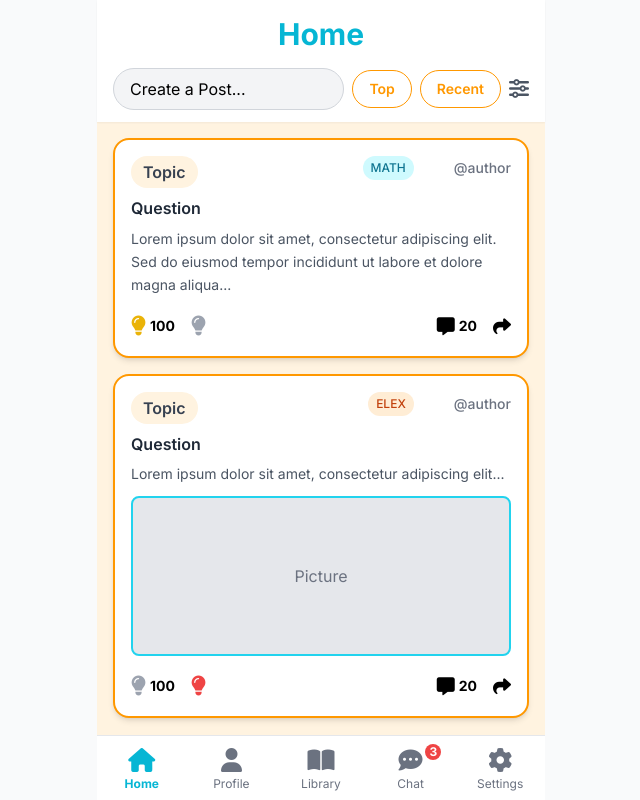
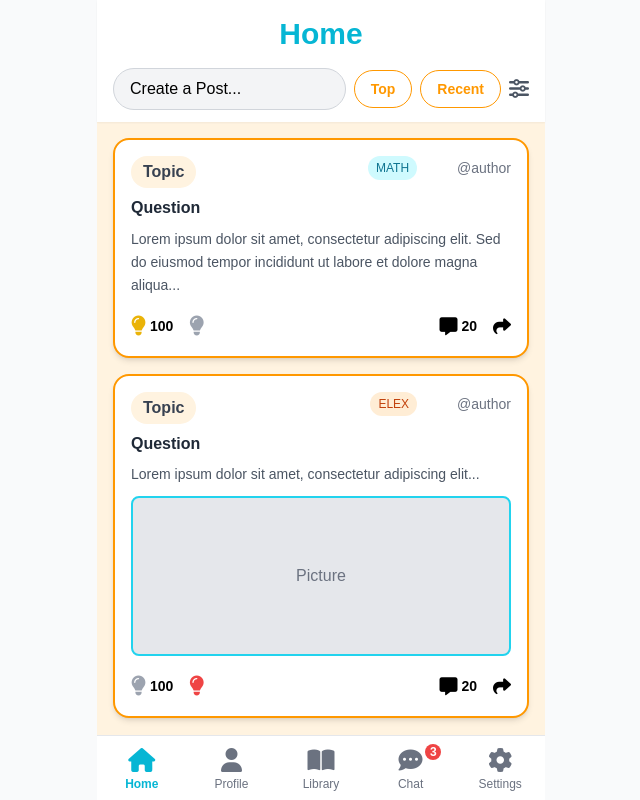
Before and after one commit to 115km/qbsms, a plain HTML site: page index.html in a window 1280 px wide. Shown: the whole page, without its empty margins (319-959 px from the left). Drawn offline with nearby package versions, Linux system fonts and the light colour scheme.

Commit message:
Update index.html

```diff
--- a/index.html
+++ b/index.html
@@ -9,7 +9,7 @@
     <link rel="stylesheet" href="https://cdnjs.cloudflare.com/ajax/libs/font-awesome/6.4.0/css/all.min.css">
     <style>
         body {
-            font-family: 'Inter', sans-serif;
+            font-family: 'Poppins', sans-serif;
         }
         /* Custom styles for the orange theme */
         .theme-orange {
```
